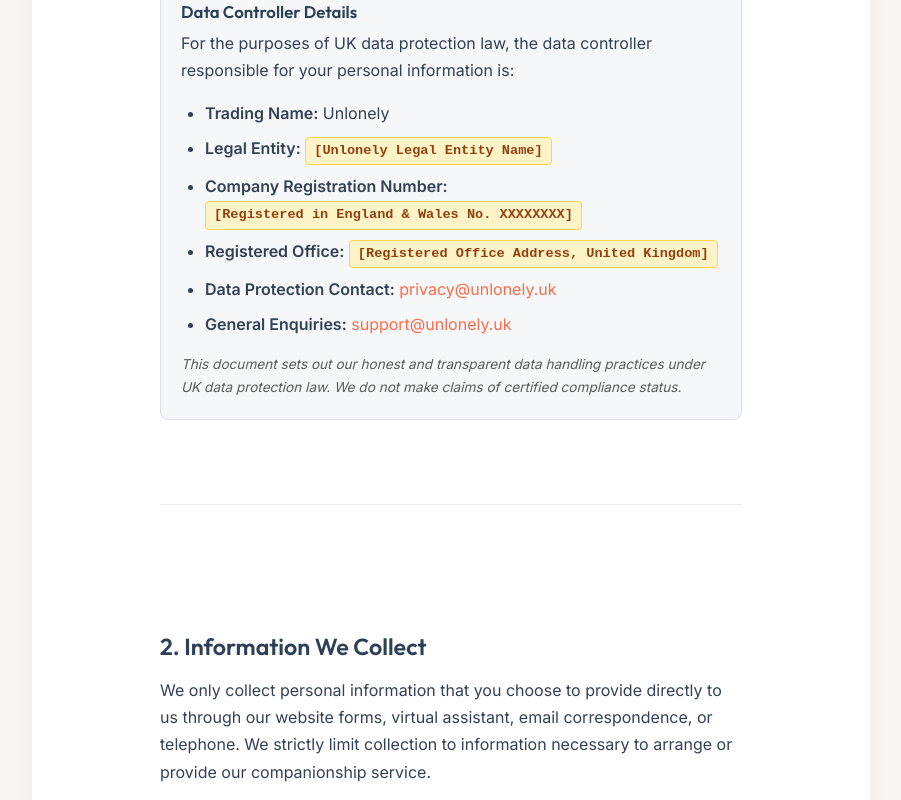
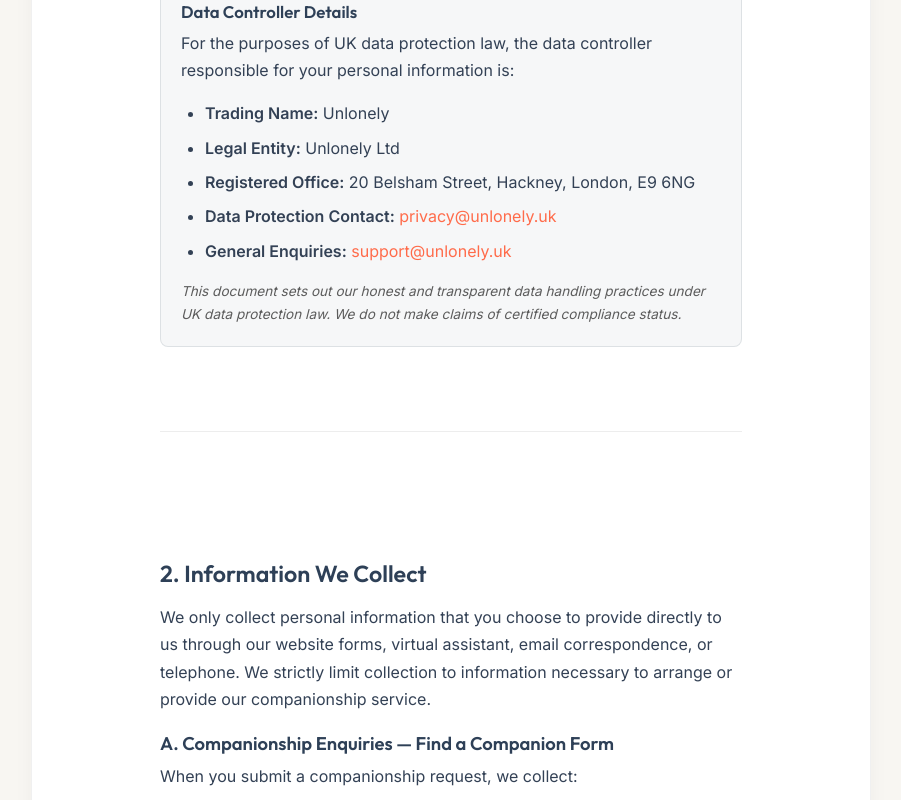
Before and after one commit to diddykk4-blip/Unlonely, a React (Vite) app: page /privacy in a window 1280 px wide. Shown: the part 1620-2420 px from the top of the page, without its empty margins (189-1090 px from the left). Built offline with nearby package versions, Linux system fonts and the light colour scheme; no server answers.

Commit message:
fix: update legal entity to Unlonely Ltd and registered office address

```diff
--- a/src/pages/PrivacyPolicy.jsx
+++ b/src/pages/PrivacyPolicy.jsx
@@ -60,9 +60,8 @@ const PrivacyPolicy = () => {
               </p>
               <ul>
                 <li><strong>Trading Name:</strong> Unlonely</li>
-                <li><strong>Legal Entity:</strong> <span className="privacy-placeholder-badge">[Unlonely Legal Entity Name]</span></li>
-                <li><strong>Company Registration Number:</strong> <span className="privacy-placeholder-badge">[Registered in England &amp; Wales No. XXXXXXXX]</span></li>
-                <li><strong>Registered Office:</strong> <span className="privacy-placeholder-badge">[Registered Office Address, United Kingdom]</span></li>
+                <li><strong>Legal Entity:</strong> Unlonely Ltd</li>
+                <li><strong>Registered Office:</strong> 20 Belsham Street, Hackney, London, E9 6NG</li>
                 <li><strong>Data Protection Contact:</strong> <a href="mailto:privacy@unlonely.uk">privacy@unlonely.uk</a></li>
                 <li><strong>General Enquiries:</strong> <a href="mailto:support@unlonely.uk">support@unlonely.uk</a></li>
               </ul>
@@ -457,7 +456,7 @@ const PrivacyPolicy = () => {
               </p>
               <ul>
                 <li><strong>Email:</strong> <a href="mailto:privacy@unlonely.uk">privacy@unlonely.uk</a> (preferred — please include &ldquo;Privacy Request&rdquo; in the subject line)</li>
-                <li><strong>Post:</strong> <span className="privacy-placeholder-badge">[Registered Office Address, United Kingdom]</span> marked &ldquo;Data Protection Request&rdquo;</li>
+                <li><strong>Post:</strong> Unlonely Ltd, 20 Belsham Street, Hackney, London, E9 6NG (marked &ldquo;Data Protection Request&rdquo;)</li>
               </ul>
               <p>
                 We may ask you to verify your identity before processing your request. All verified requests are handled free of charge. We will respond within <strong>one calendar month</strong> of receiving your request. Where a request is complex or numerous, we may extend this by up to two additional months — we will notify you if this applies.
@@ -518,11 +517,11 @@ const PrivacyPolicy = () => {
 
             <div className="privacy-contact-card">
               <p><strong>Unlonely — Data Protection Contact</strong></p>
-              <p><strong>Legal Entity:</strong> <span className="privacy-placeholder-badge">[Unlonely Legal Entity Name]</span></p>
+              <p><strong>Legal Entity:</strong> Unlonely Ltd</p>
               <p><strong>Privacy &amp; Data Requests:</strong> <a href="mailto:privacy@unlonely.uk">privacy@unlonely.uk</a></p>
               <p><strong>General Support:</strong> <a href="mailto:support@unlonely.uk">support@unlonely.uk</a></p>
               <p><strong>Safeguarding:</strong> <a href="mailto:safeguarding@unlonely.uk">safeguarding@unlonely.uk</a></p>
-              <p><strong>Postal Address:</strong> <span className="privacy-placeholder-badge">[Registered Office Address, United Kingdom]</span> (marked &ldquo;Data Protection Request&rdquo;)</p>
+              <p><strong>Postal Address:</strong> Unlonely Ltd, 20 Belsham Street, Hackney, London, E9 6NG (marked &ldquo;Data Protection Request&rdquo;)</p>
               <p style={{ marginBottom: 0, fontSize: '0.875rem', color: 'var(--text-secondary)' }}>
                 We respond to all verified data protection requests within one calendar month, free of charge.
               </p>
```
